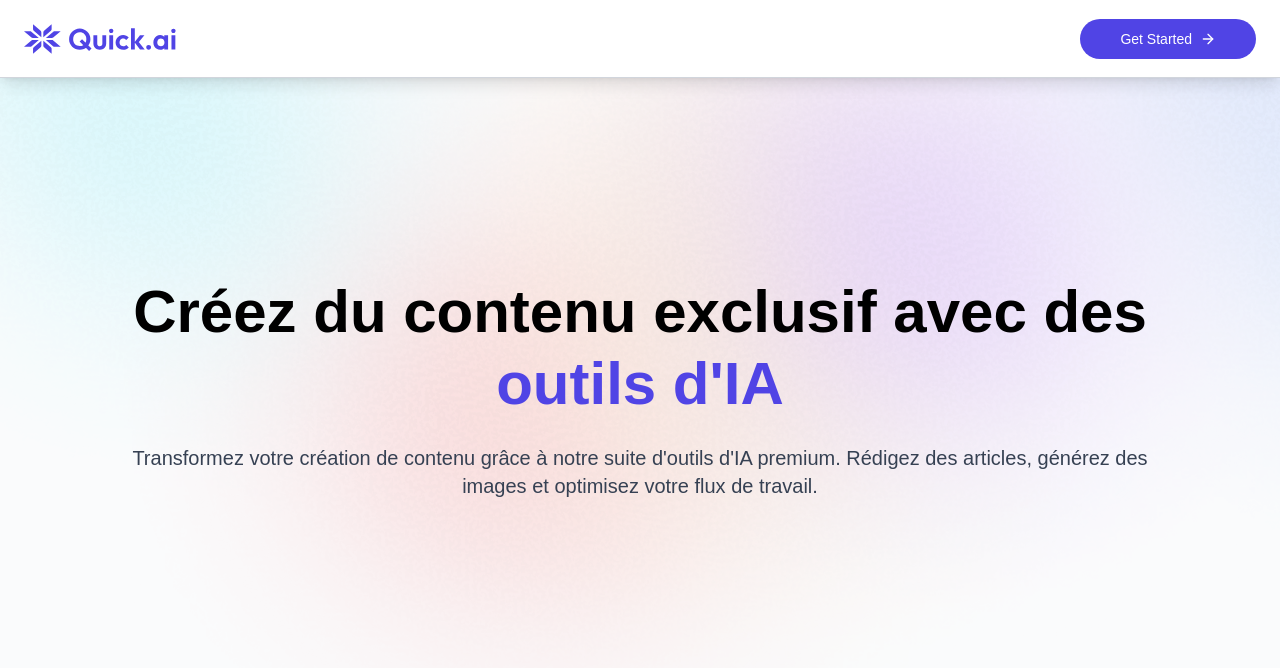
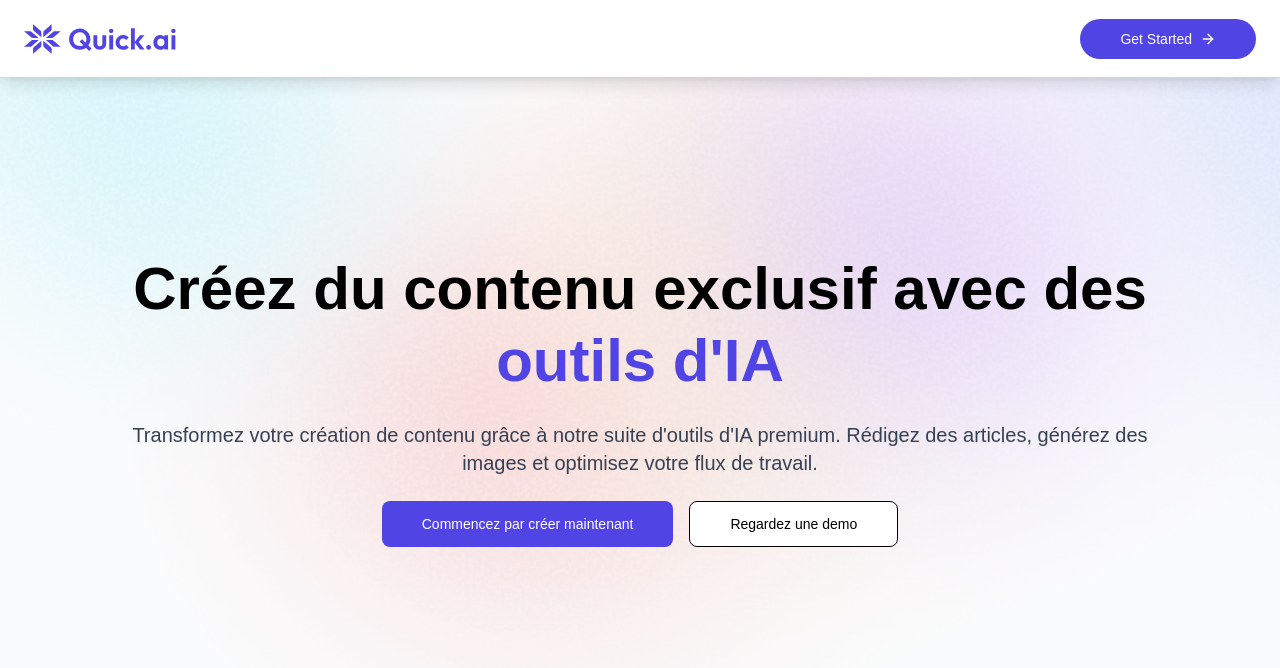
Before and after one commit to eje019/saas_ai, a React (Vite) app in the folder client/: page / in a window 1280 px wide. Shown: the top 668 px of the page. Built offline with nearby package versions, Linux system fonts and the light colour scheme; no server answers; a web font is replaced by a local one.

Commit message:
Boutons du fichier Hero

```diff
--- a/client/src/components/Hero.jsx
+++ b/client/src/components/Hero.jsx
@@ -1,6 +1,8 @@
 import React from "react";
+import { useNavigate } from "react-router-dom";
 
 const Hero = () => {
+  const navigate = useNavigate();
   return (
     <div className="px-4 sm:px-20 xl:px-32 relative inline-flex flex-col w-full justify-center bg-[url('/gradientBackground.png')] bg-cover bg-no-repeat min-h-screen">
       <div className="text-center mb-6">
@@ -15,6 +17,18 @@ const Hero = () => {
           votre flux de travail.
         </p>
       </div>
+
+      <div className="flex flex-wrap justify-center gap-4 text-sm max-sm:text-xs">
+        <button
+          onClick={() => navigate("/ai")}
+          className="bg-primary text-white px-10 py-3 rounded-lg hover:scale-102 active:scale-95 transition cursor-pointer"
+        >
+          Commencez par créer maintenant
+        </button>
+        <button className="bg-white px-10 py-3 rounded-lg border border-gray hover:scale-102 active:scale-95 transition cursor-pointer">
+          Regardez une demo
+        </button>
+      </div>
     </div>
   );
 };
```
